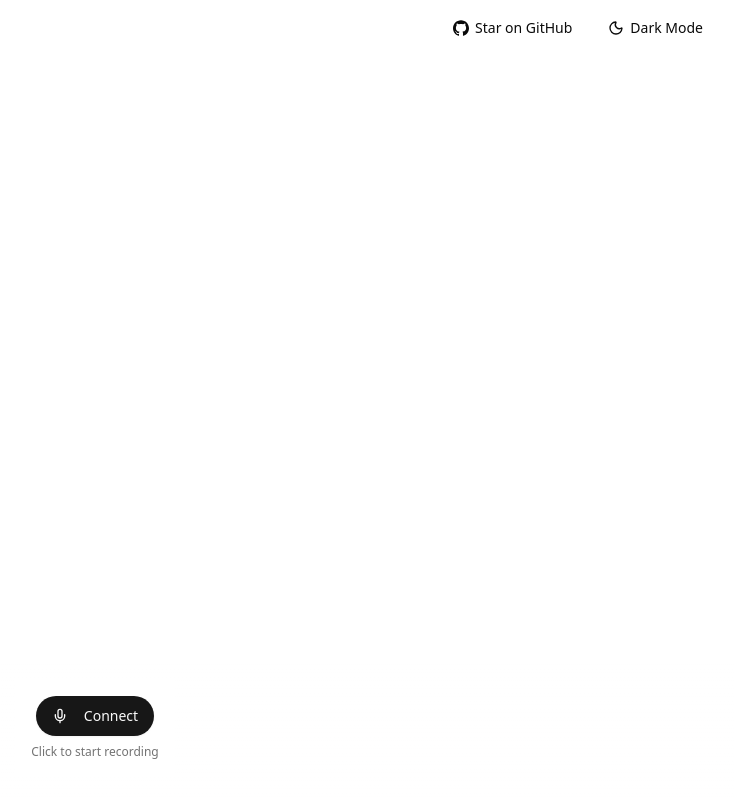
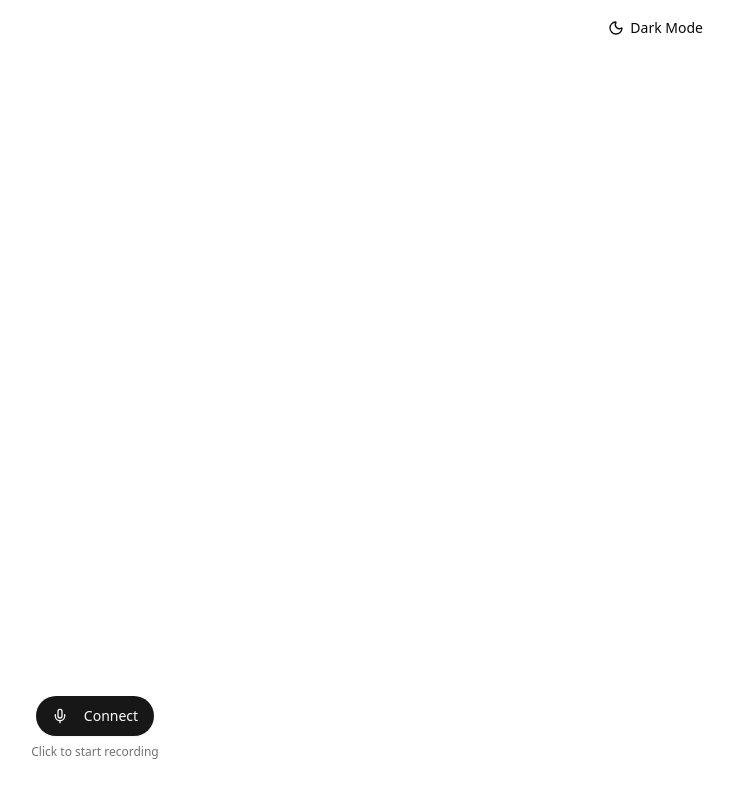
Before and after one commit to Memory-Experience/momento, a Next.js app in the folder packages/web/: page / in a window 1280 px wide. Shown: the whole page, without its empty margins (545-1279 px from the left). Built offline with nearby package versions, Linux system fonts and the light colour scheme.

Commit message:
r Removing star on Github button

```diff
--- a/packages/web/components/Nav.tsx
+++ b/packages/web/components/Nav.tsx
@@ -2,8 +2,6 @@
 
 import { Button } from "./ui/button";
 import { Moon, Sun } from "lucide-react";
-import Github from "./logos/GitHub";
-import pkg from "@/package.json";
 import { useTheme } from "next-themes";
 
 export const Nav = () => {
@@ -14,18 +12,6 @@ export const Nav = () => {
       className={"fixed top-0 right-0 px-4 py-2 flex items-center h-14 z-50"}
     >
       <div className={"ml-auto flex items-center gap-1"}>
-        <Button
-          onClick={() => {
-            window.open(pkg.homepage, "_blank", "noopener noreferrer");
-          }}
-          variant={"ghost"}
-          className={"ml-auto flex items-center gap-1.5 rounded-full"}
-        >
-          <span>
-            <Github className={"size-4"} />
-          </span>
-          <span>Star on GitHub</span>
-        </Button>
         <Button
           onClick={() => setTheme(theme === "dark" ? "light" : "dark")}
           variant={"ghost"}
```
